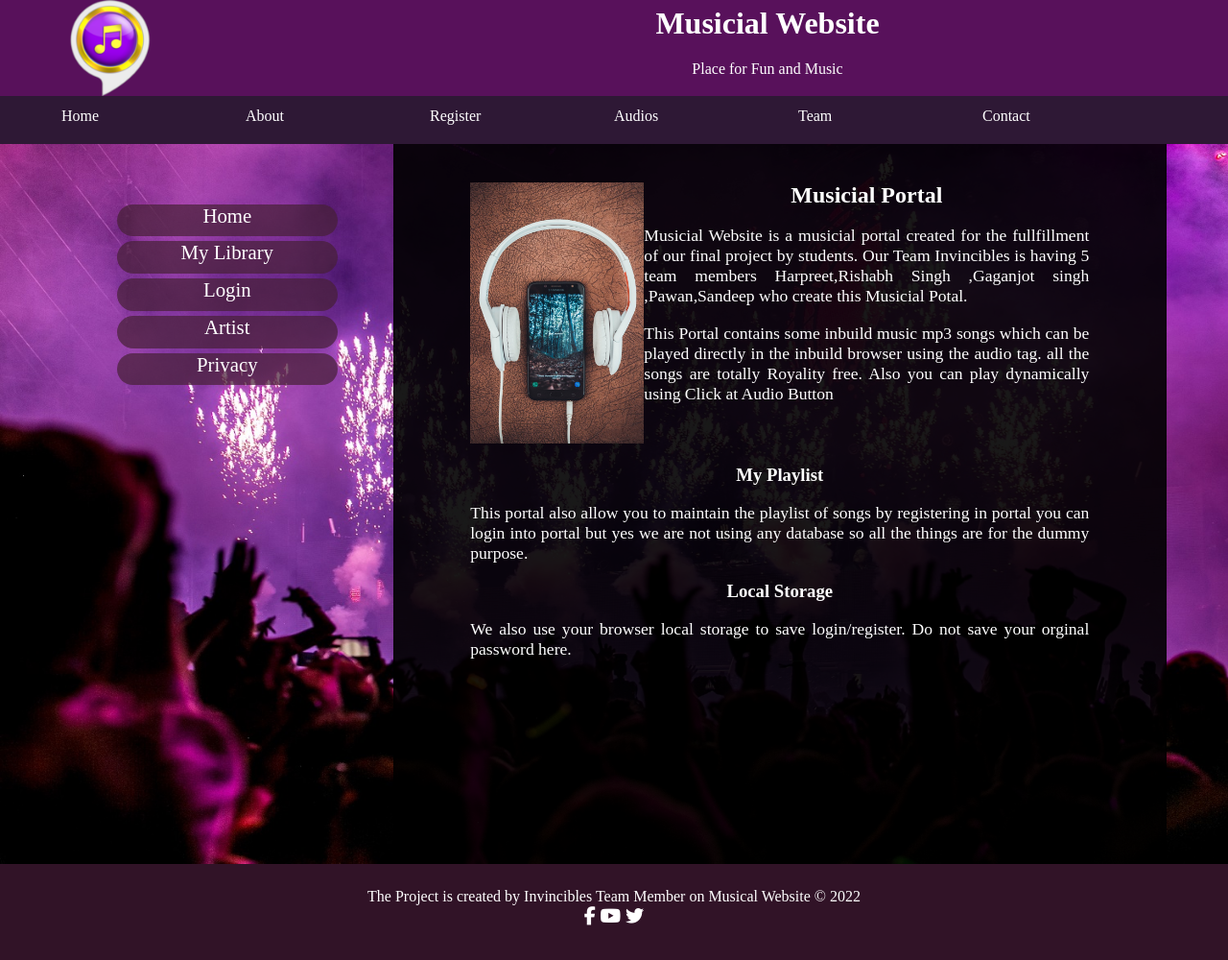
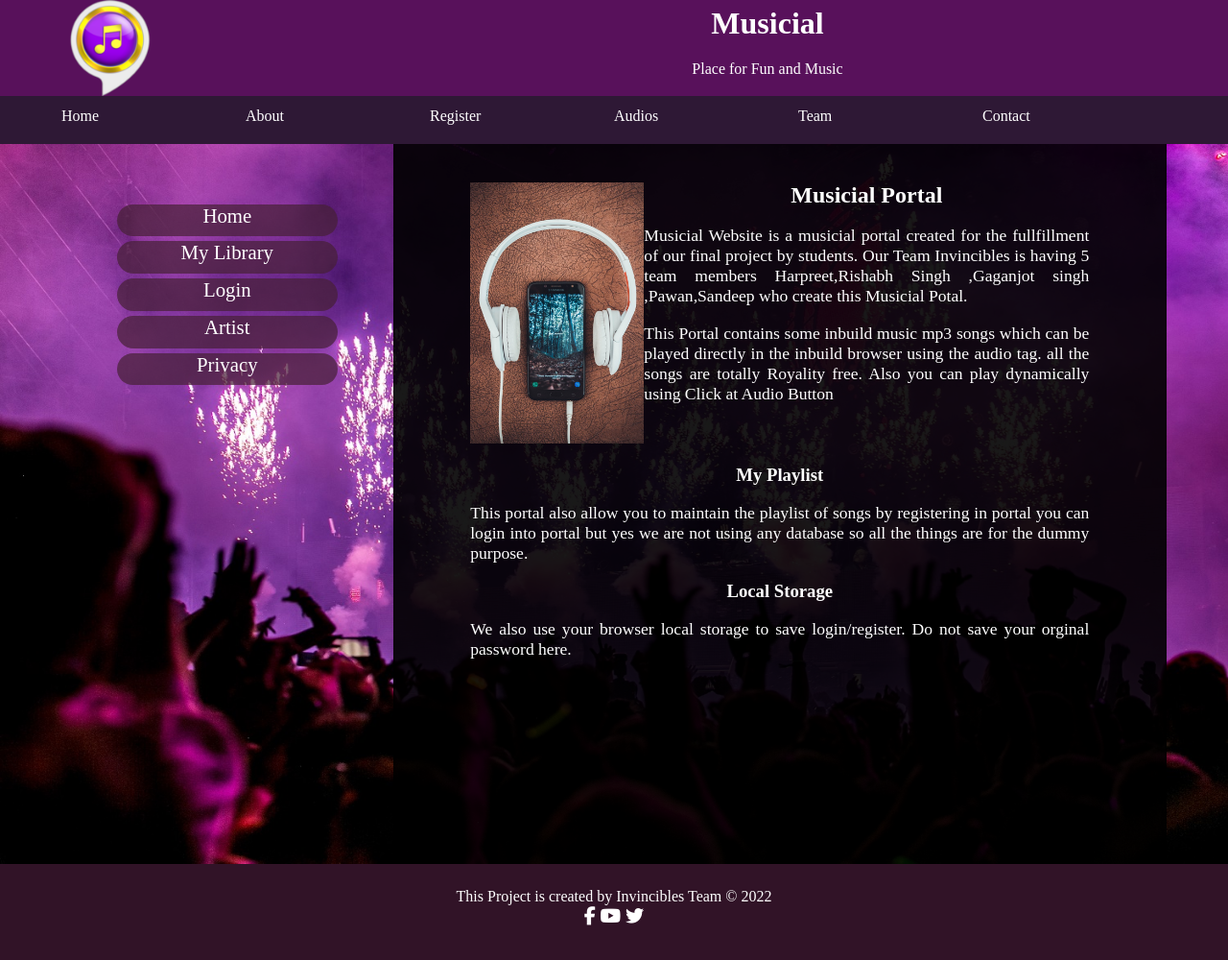
Before and after one commit to HarpreetKaur69/FinalProject_Invincibles_musicial, a plain HTML site: page about.html in a window 1280 px wide. Shown: the whole page at 96% size. Drawn offline with nearby package versions, Linux system fonts and the light colour scheme.

```diff
--- a/about.html
+++ b/about.html
@@ -21,7 +21,7 @@
             <img src="assests/images/musical_logo.jpg" class="logo" alt="Musicial Logo"/>
         </div>
         <div class="titlebox">
-            <h1>Musicial Website</h1>
+            <h1>Musicial</h1>
             <p>Place for Fun and Music</p>
         </div>
     </header>
@@ -87,7 +87,7 @@
     </section>
     <footer>
         <br/>
-        <small> The Project is created by Invincibles Team Member on Musical Website &copy; 2022</small>
+        <small> This Project is created by Invincibles Team  &copy; 2022</small>
         <p>
             <span class="fa fa-facebook"></span>
             <span class="fa fa-youtube"></span>
```
Also changed, not shown: artist.html (+2 -2 lines), artistinfo.html (+2 -2 lines), artistinfo2.html (+2 -2 lines), login.html (+2 -2 lines), mylib.html (+2 -2 lines), privacy.html (+2 -2 lines), register.html (+2 -2 lines).
